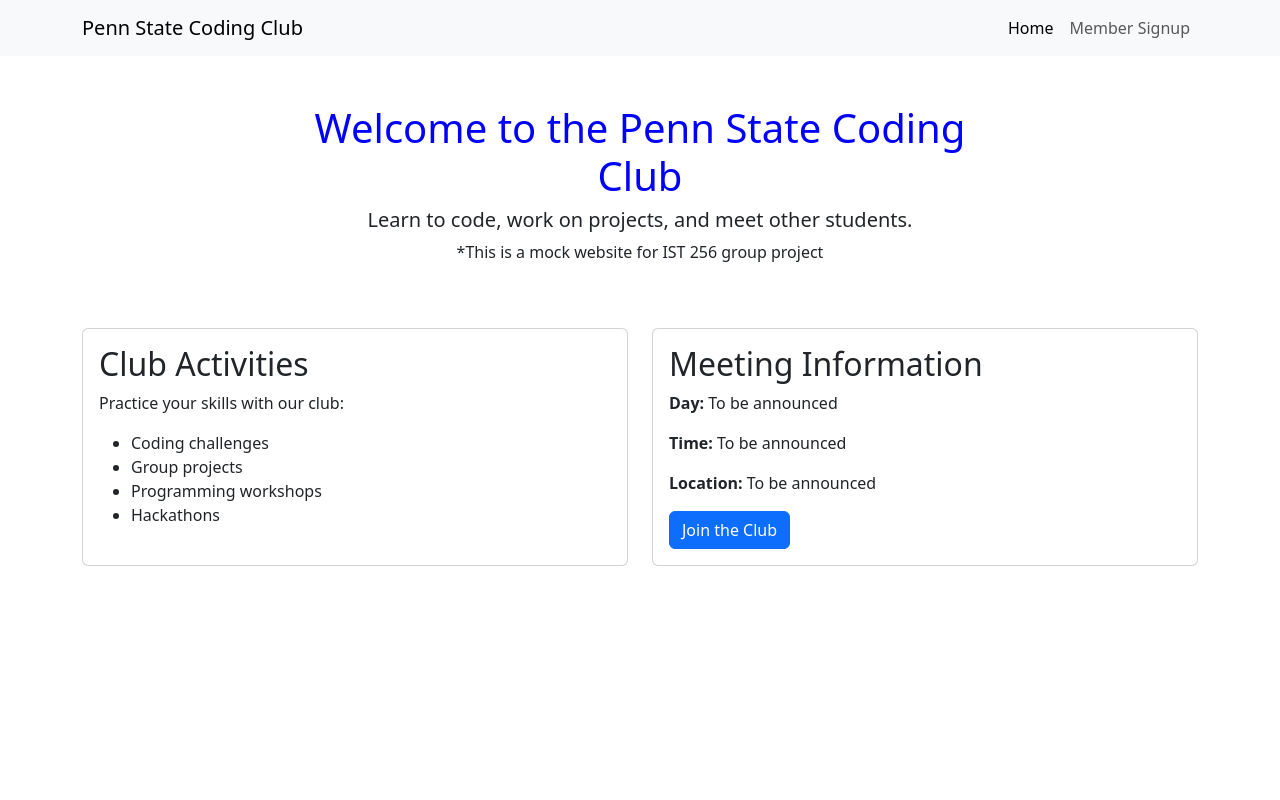
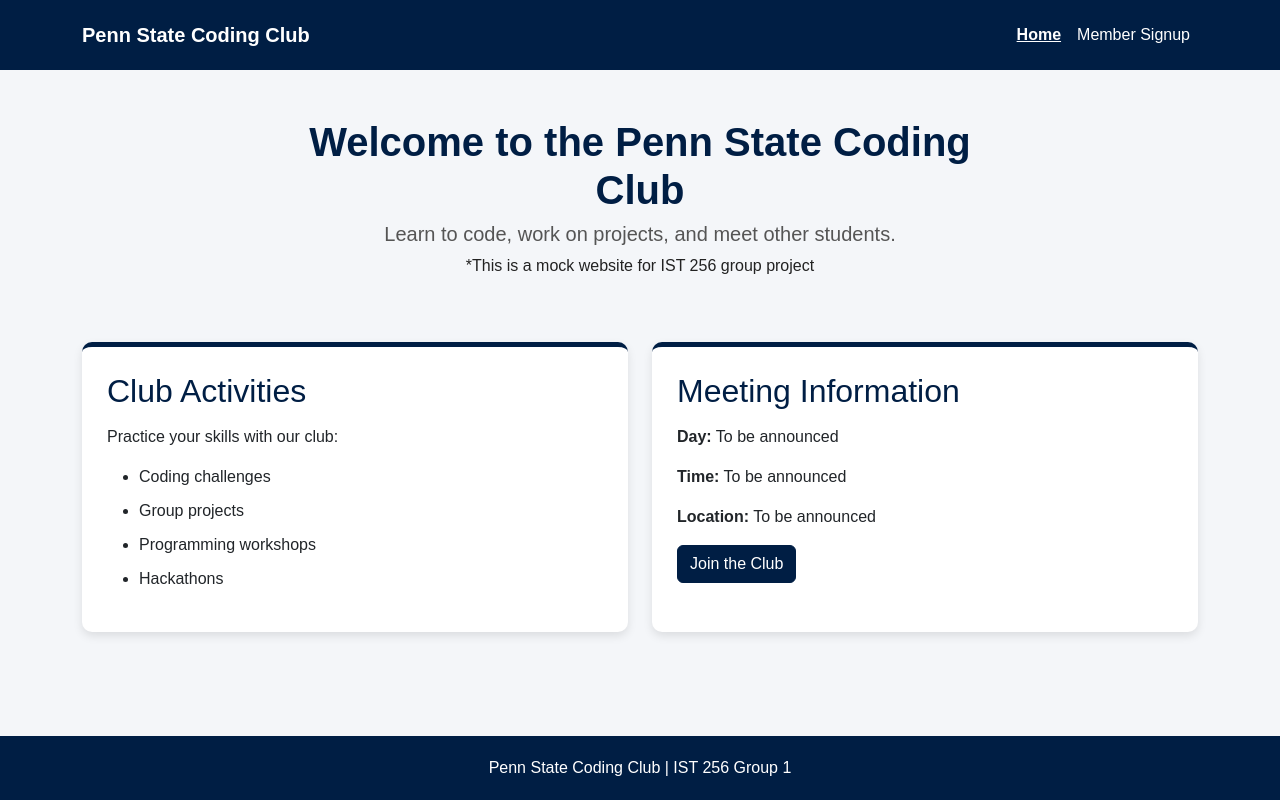
Before and after one commit to anisenson/IST-256-Group-Project, a plain HTML site: page index.html in a window 1280 px wide. Drawn offline with nearby package versions, Linux system fonts and the light colour scheme.

Commit message:
Styled and Formatted

```diff
--- a/index.html
+++ b/index.html
@@ -11,72 +11,17 @@
 -->
 
 
-
-<!--
-For your **Coding Club Portal**, you need:
-
-- **Homepage (`index.html`)**
-  - Coding Club name and introduction.
-  - Club content, such as activities and meeting information.
-  - Navigation links to Home and Member Signup.
-
-- **Separate signup page (`signup.html`)**
-  - Full name — required.
-  - Email address — required.
-  - Age or year/grade — required.
-  - Address or affiliation — required.
-  - Phone number — optional.
-  - Submit button.
-  - Navigation back to Home.
-
-- **CSS and Bootstrap**
-  - Style both pages.
-  - Make the layout responsive for phones and computers.
-
-- **JavaScript**
-  - Validate required fields and input formats.
-  - Show validation messages.
-  - Display submitted members in a table or cards.
-  - Allow existing members to be updated.
-  - Delete functionality — optional.
-
-- **JSON storage**
-  - Store submitted member information in JSON format.
-  - Produce a JSON file showing member data for the screenshot.
-
-- **Submission**
-  - Homepage screenshot.
-  - Signup page screenshot showing working validation.
-  - Screenshot of member data in a JSON file.
-  - Code files **or** screenshots of all related code.
-  - At least **3 screenshots**, with no split-screen screenshots.
-  - PDF report with everyone’s names on the cover page.
-  - Contributions section explaining each person’s work, with screenshots.
-
-- **Group requirements**
-  - Everyone must contribute.
-  - Clearly assign and document each person’s section.
-  - Submit by **Sunday, October 11, at 11:59 p.m.**
-
--->
-
-<!--
-Index.html is our homepage with the club name, introduction, activities, and a menu linking to Home and Member Signup.
--->
 <!doctype html>
 <html lang="en" data-bs-theme="light">
+
 <head>
     <title>Penn State Coding Club</title>
     <meta charset="utf-8" />
     <meta name="viewport" content="width=device-width, initial-scale=1" />
 
     <!-- Bootstrap CSS v5.3.8 -->
-        <link
-            href="https://cdn.jsdelivr.net/npm/bootstrap@5.3.8/dist/css/bootstrap.min.css"
-            rel="stylesheet"
-            integrity="sha384-sRIl4kxILFvY47J16cr9ZwB07vP4J8+LH7qKQnuqkuIAvNWLzeN8tE5YBujZqJLB"
-            crossorigin="anonymous"
-        />
+    <link href="https://cdn.jsdelivr.net/npm/bootstrap@5.3.8/dist/css/bootstrap.min.css" rel="stylesheet"
+        integrity="sha384-sRIl4kxILFvY47J16cr9ZwB07vP4J8+LH7qKQnuqkuIAvNWLzeN8tE5YBujZqJLB" crossorigin="anonymous" />
 
     <link rel="stylesheet" href="style.css">
 
@@ -88,22 +33,19 @@
 
     <!--Nav Bar -->
     <header>
-            <nav class="navbar navbar-expand-lg bg-body-tertiary">
+        <nav class="navbar navbar-expand-lg bg-body-tertiary" data-bs-theme="dark">
             <div class="container">
                 <a class="navbar-brand" href="index.html">Penn State Coding Club</a>
 
-                    <button class="navbar-toggler" type="button"
-                        data-bs-toggle="collapse" data-bs-target="#navbarMenu"
-                        aria-controls="navbarMenu" aria-expanded="false"
-                        aria-label="Toggle navigation">
+                <button class="navbar-toggler" type="button" data-bs-toggle="collapse" data-bs-target="#navbarMenu"
+                    aria-controls="navbarMenu" aria-expanded="false" aria-label="Toggle navigation">
                     <span class="navbar-toggler-icon"></span>
                 </button>
 
                 <div class="collapse navbar-collapse" id="navbarMenu">
                     <ul class="navbar-nav ms-auto">
                         <li class="nav-item">
-                                <a class="nav-link active" aria-current="page"
-                                    href="index.html">Home</a>
+                            <a class="nav-link active" aria-current="page" href="index.html">Home</a>
                         </li>
                         <li class="nav-item">
                             <a class="nav-link" href="signup.html">Member Signup</a>
@@ -119,8 +61,9 @@
 
         <div class="container">
 
+            <!-- Header -->
             <div class="row justify-content-center py-5">
-                    <div class="col-8 text-center">
+                <div class="col-12 col-md-8 text-center">
                     <h1>Welcome to the Penn State Coding Club</h1>
                     <h5>Learn to code, work on projects, and meet other students.</h5>
                     <p>*This is a mock website for IST 256 group project</p>
@@ -168,16 +111,15 @@
 
 
     <footer>
-            <!-- place footer here -->
+        <p class="mb-0">Penn State Coding Club | IST 256 Group 1</p>
     </footer>
 
 
 
-        <!-- Bootstrap JavaScript Bundle (includes Popper) -->
-        <script
-            src="https://cdn.jsdelivr.net/npm/bootstrap@5.3.8/dist/js/bootstrap.bundle.min.js"
+    <!-- Bootstrap JavaScript -->
+    <script src="https://cdn.jsdelivr.net/npm/bootstrap@5.3.8/dist/js/bootstrap.bundle.min.js"
         integrity="sha384-FKyoEForCGlyvwx9Hj09JcYn3nv7wiPVlz7YYwJrWVcXK/BmnVDxM+D2scQbITxI"
-            crossorigin="anonymous"
-        ></script>
+        crossorigin="anonymous"></script>
 </body>
+
 </html>
--- a/style.css
+++ b/style.css
@@ -1,3 +1,95 @@
+body {
+    background-color: #f4f6f9;
+    color: #222;
+    font-family: Arial, sans-serif;
+    display: flex;
+    flex-direction: column;
+}
+
+html, body {
+    min-height: 100vh;
+}
+
+/* Nav bar */
+.navbar {
+    background-color: #001e44 !important;
+    padding: 15px 0;
+}
+
+.navbar-brand {
+    color: white;
+    font-weight: bold;
+}
+
+.navbar-brand:hover {
+    color: #cce5ff;
+}
+
+.navbar .nav-link {
+    color: white;
+}
+
+.navbar .nav-link:hover {
+    color: #cce5ff;
+}
+
+.navbar .nav-link.active {
+    color: white;
+    font-weight: bold;
+    text-decoration: underline;
+}
+
+main {
+    padding-bottom: 40px;
+    flex: 1;
+}
+
 h1 {
-    color: blue;
+    color: #001e44;
+    font-weight: bold;
 }
+
+h5 {
+    color: #555;
+}
+
+/* Activity and meeting cards */
+.card {
+    border: none;
+    border-top: 5px solid #001e44;
+    border-radius: 10px;
+    box-shadow: 0 4px 10px rgba(0, 0, 0, 0.1);
+}
+
+.card-body {
+    padding: 25px;
+}
+
+.card-title {
+    color: #001e44;
+    margin-bottom: 15px;
+}
+
+.card li {
+    margin-bottom: 10px;
+}
+
+/* Buttons */
+.btn-primary {
+    background-color: #001e44;
+    border-color: #001e44;
+}
+
+.btn-primary:hover {
+    background-color: #003b73;
+    border-color: #003b73;
+}
+
+
+/* Footer */
+footer {
+    background-color: #001e44;
+    color: white;
+    text-align: center;
+    padding: 20px;
+}
```
Also changed, not shown: member.json (deleted, +0 -13 lines), signup.html (+25 -25 lines). Lines whose indentation alone changed are shown as unchanged.
